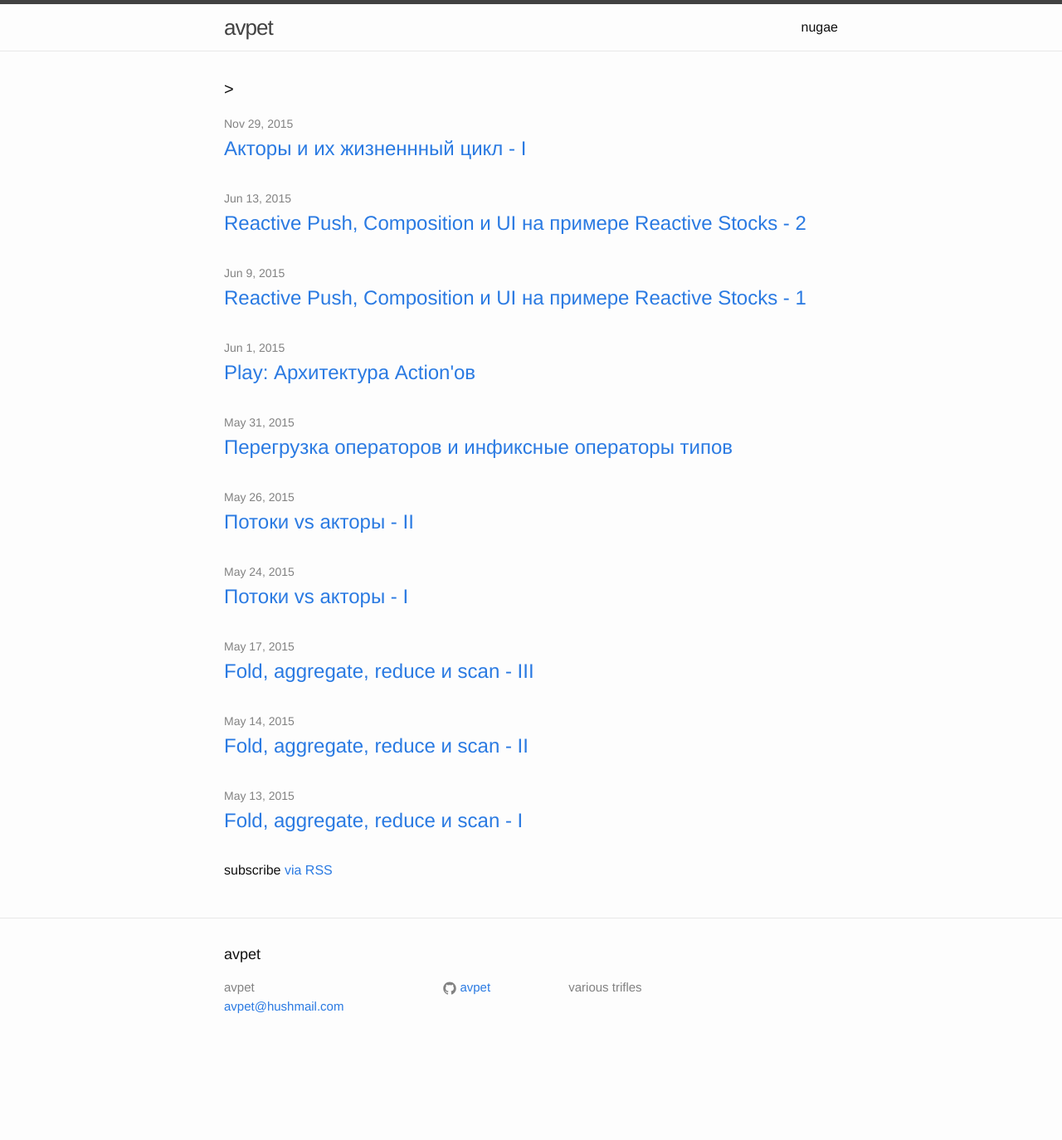
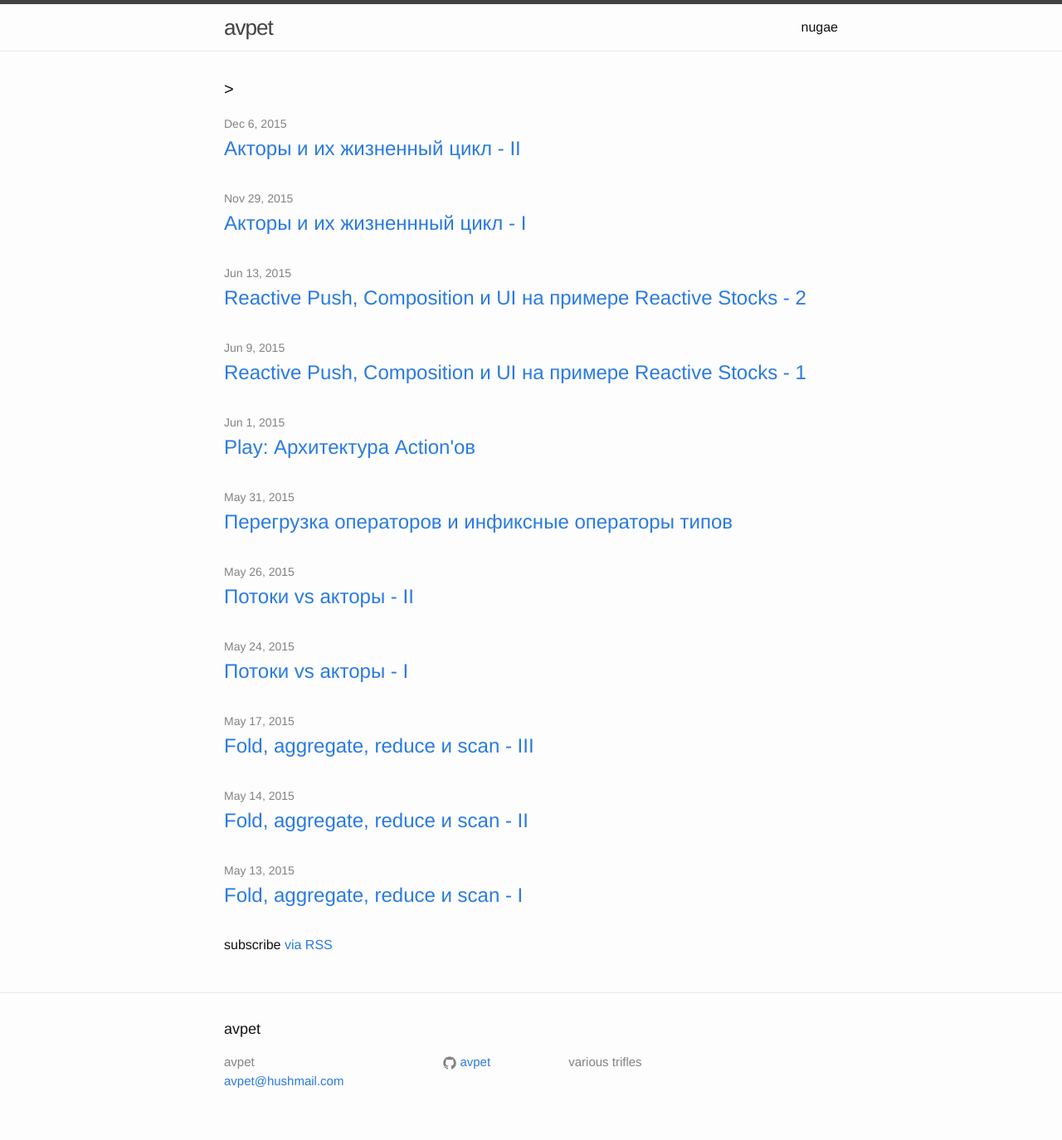
Before and after one commit to avpet/avpet.github.com, a Jekyll site: the page built from index.html, in a window 1280 px wide. Shown: the whole page at 83% size. Built offline with Jekyll 4.4.1, drawn with Linux system fonts in a browser that asks for light colours; before the commit the page ends 1284 px from its top, so only the background shows below that.

Commit message:
Continued with akka article.

```diff
--- a/_drafts/2015-11-30-actor-lifecycle-and-monitoring-2.markdown
+++ b/_posts/2015-12-06-actor-lifecycle-and-monitoring-2.markdown
@@ -164,7 +164,7 @@
 
 В этом случае в ответ мы получаем `Future`. Поскольку паттерн `ask` связан в равной как с акторами, так и с `Future`, то он оформлен не непосредственно как метод `ActorRef`, а добавляется имплицитной конвертацией из трейта [`AskSupport`](http://doc.akka.io/japi/akka/2.3.6/akka/pattern/AskSupport.html). Операция `ask` включает создание вспомогательного временного актора для обработки ответа, который будет уничтожен после определенного промежутка времени.
 
-* Основы жизненного цикла акторов
+#### Основы жизненного цикла акторов  ####
 
 В общем случае жизненный цикл актора сравнительно прост. Его можно сравнить, например, с жизненным циклом сервлета с некоторыми специфическими отличиями.
 
```
